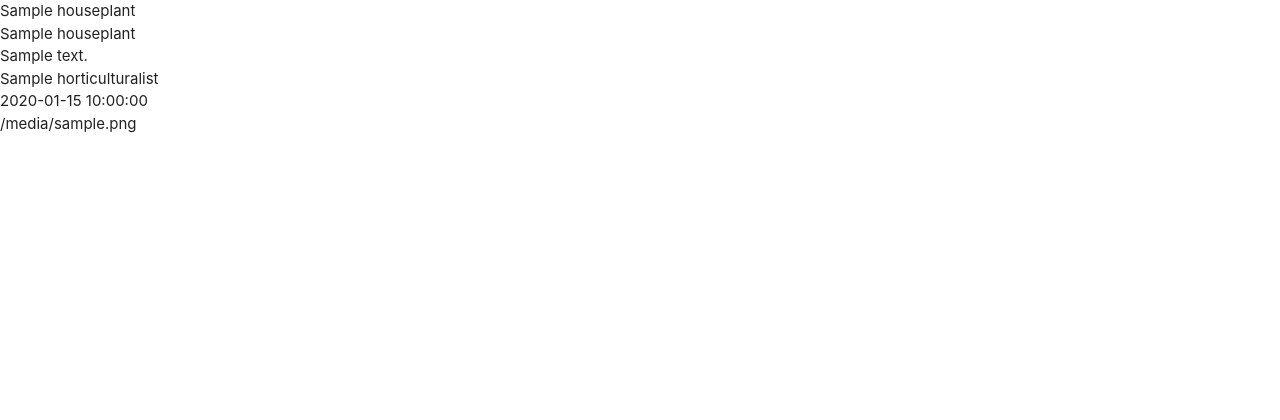
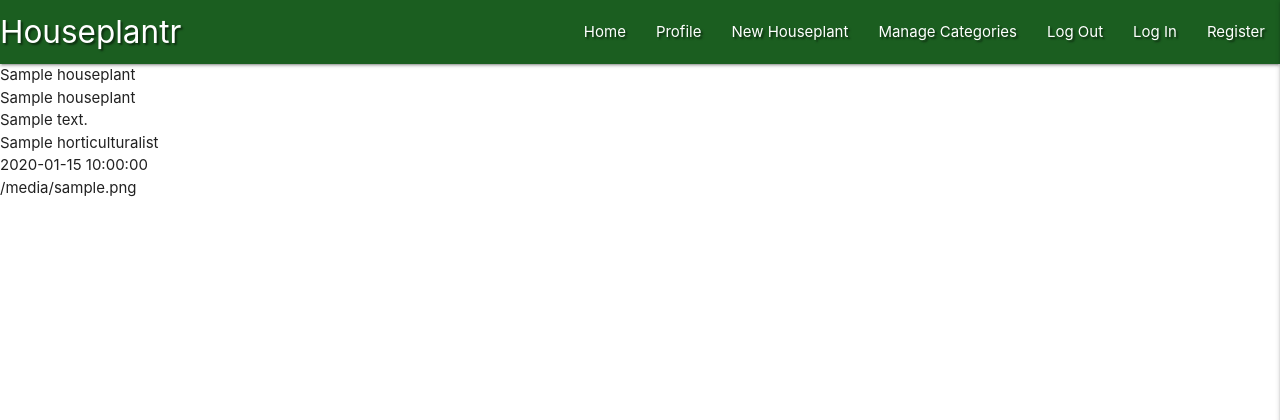
Before and after one commit to RachelFurlong-dev/milestone-project3-v1, a Flask app: page / in a window 1280 px wide. Shown: the top 420 px of the page. Run offline with Flask 2, Linux system fonts and the light colour scheme; a database or web service that is not in the repository returns one stand-in record (values such as "Sample title"); some libraries are stand-ins or nearby versions.

Commit message:
Add Materialize Navbar and Sidenav

```diff
--- a/static/css/style.css
+++ b/static/css/style.css
@@ -0,0 +1,3 @@
+.text-shadow {
+    text-shadow: 2px 2px 2px rgba(0, 0, 0, 0.5);
+}
--- a/static/js/script.js
+++ b/static/js/script.js
@@ -0,0 +1,3 @@
+$(document).ready(function(){
+    $('.sidenav').sidenav({edge: "right"});
+  });
--- a/templates/base.html
+++ b/templates/base.html
@@ -13,6 +13,36 @@
     <title>Houseplantr</title>
 </head>
 <body>
+    <header>
+        <!-- top navbar -->
+		<nav class="nav-extended text-shadow green darken-4">
+			<div class="nav-wrapper">
+				<a href="{{ url_for('get_houseplants') }}" class="brand-logo">Houseplantr</a>
+				<a href="#" data-target="mobile-demo" class="sidenav-trigger right"><i class="fas fa-bars"></i></a>
+				<ul class="right hide-on-med-and-down">
+					<li><a href="{{ url_for('get_houseplants') }}">Home</a></li>
+					<li><a href="#">Profile</a></li>
+					<li><a href="#">New Houseplant</a></li>
+					<li><a href="#">Manage Categories</a></li>
+					<li><a href="#">Log Out</a></li>
+					<li><a href="#">Log In</a></li>
+					<li><a href="#">Register</a></li>
+				</ul>
+			</div>
+		</nav>
+
+        <!-- mobile sidenav -->
+		<ul class="sidenav" id="mobile-demo">
+            <li><h4 class="center-align green-text text-darken-4">Houseplantr</h4></li>
+            <li><a href="{{ url_for('get_houseplants') }}">Home</a></li>
+            <li><a href="#">Profile</a></li>
+            <li><a href="#">New Houseplant</a></li>
+            <li><a href="#">Manage Categories</a></li>
+            <li><a href="#">Log Out</a></li>
+            <li><a href="#">Log In</a></li>
+            <li><a href="#">Register</a></li>
+		</ul>
+	</header>
 
     {% block content %}
     {% endblock %}
```
